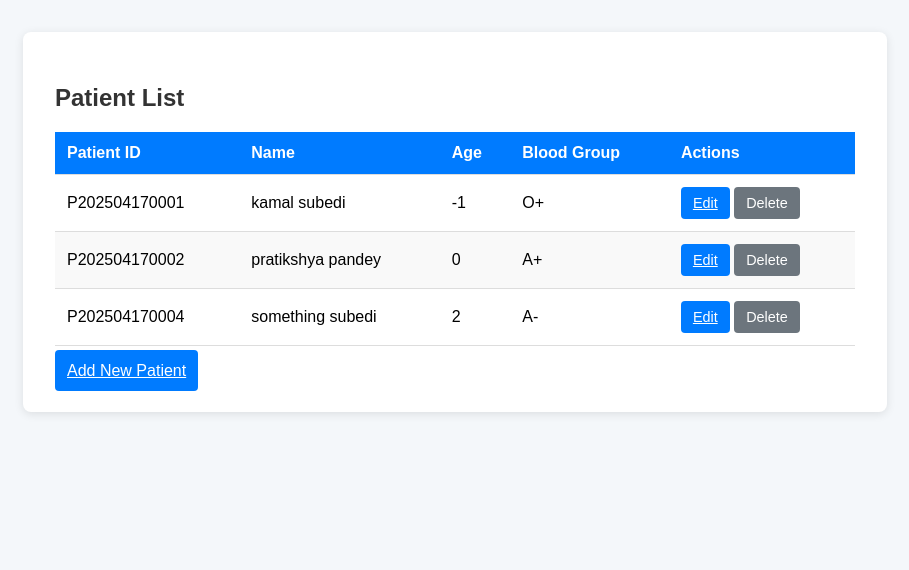
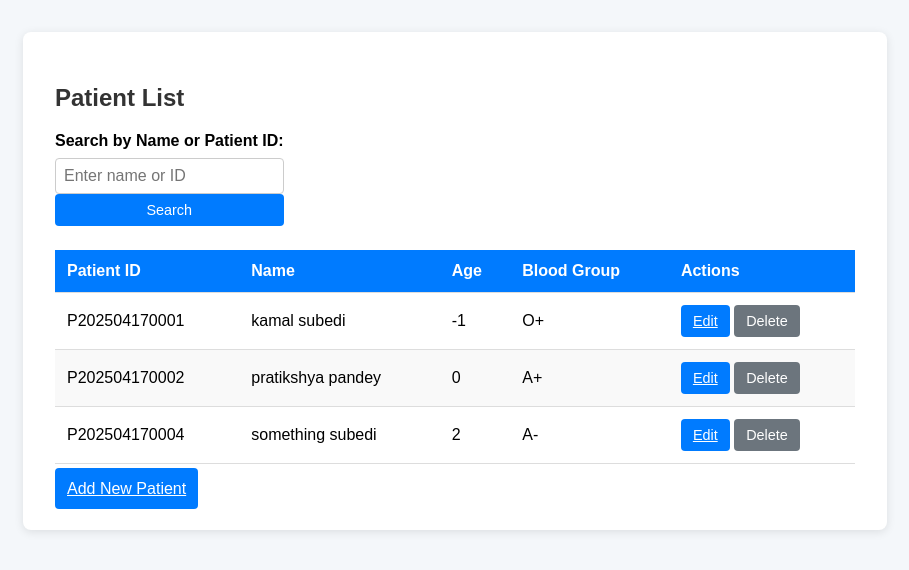
Before and after one commit to kamalsubedi167/Hospital-management-system, a Django app: page /patients/ in a window 1280 px wide. Shown: the part 130-700 px from the top of the page, without its empty margins (185-1094 px from the left). Run offline with Django 5.2, Linux system fonts and the light colour scheme; a user stored in the database is signed in; data comes from the database, SQL or seed files in the repository; both versions use the stored data as it was after the commit.

Commit message:
Added search functionality to patient list

```diff
--- a/core/views.py
+++ b/core/views.py
@@ -1,14 +1,23 @@
-from django.shortcuts import render, redirect,get_object_or_404
+from django.shortcuts import render, redirect, get_object_or_404
 from django.contrib.auth.decorators import login_required
 from .models import Patient
 from .forms import PatientForm
+from django.db.models import Q
 
 def home(request):
     return render(request, 'home.html')
 
 @login_required
 def patient_list(request):
-    patients = Patient.objects.all()
+    query = request.GET.get('q')
+    if query:
+        patients = Patient.objects.filter(
+            Q(first_name__icontains=query) |
+            Q(last_name__icontains=query) |
+            Q(patient_id__icontains=query)
+        )
+    else:
+        patients = Patient.objects.all()
     return render(request, 'patient_list.html', {'patients': patients})
 
 @login_required
@@ -21,6 +30,7 @@ def add_patient(request):
     else:
         form = PatientForm()
     return render(request, 'add_patient.html', {'form': form})
+
 @login_required
 def edit_patient(request, id):
     patient = get_object_or_404(Patient, id=id)
@@ -32,6 +42,7 @@ def edit_patient(request, id):
     else:
         form = PatientForm(instance=patient)
     return render(request, 'edit_patient.html', {'form': form, 'patient': patient})
+
 @login_required
 def delete_patient(request, id):
     patient = get_object_or_404(Patient, id=id)
--- a/static/css/style.css
+++ b/static/css/style.css
@@ -119,3 +119,14 @@ h2, h3 {
     padding: 0.5rem 0.75rem;
     font-size: 0.9rem;
 }
+.search-form {
+    margin-bottom: 1.5rem;
+    display: flex;
+    gap: 0.5rem;
+    align-items: flex-end;
+}
+
+.search-form input[type="text"] {
+    flex: 1;
+    max-width: 300px;
+}
--- a/templates/patient_list.html
+++ b/templates/patient_list.html
@@ -4,6 +4,16 @@
 {% block content %}
     <div class="form-container">
         <h2>Patient List</h2>
+        <form method="get" class="search-form">
+            <div class="form-group">
+                <label for="search_query">Search by Name or Patient ID:</label>
+                <input type="text" name="q" id="search_query" value="{{ request.GET.q }}" placeholder="Enter name or ID">
+                <button type="submit" class="btn btn-primary btn-small">Search</button>
+                {% if request.GET.q %}
+                    <a href="{% url 'patient_list' %}" class="btn btn-secondary btn-small">Clear</a>
+                {% endif %}
+            </div>
+        </form>
         {% if patients %}
             <table class="patient-table">
                 <thead>
```
Also changed, not shown: db.sqlite3.
